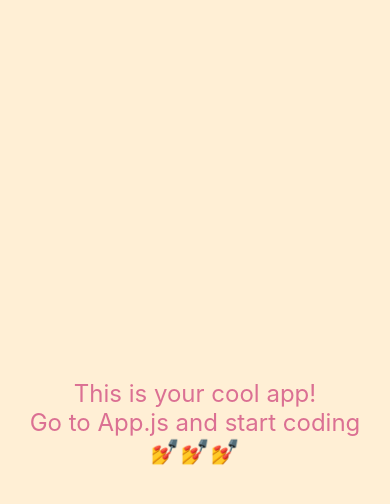
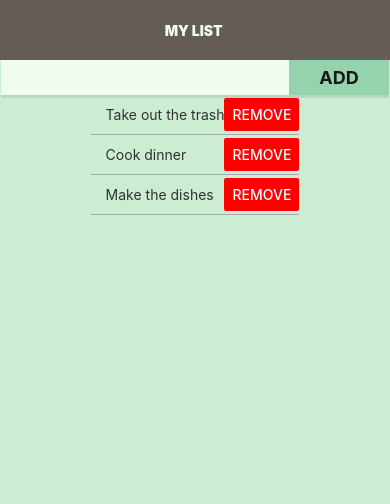
Before and after one commit to Technigo/project-react-native-app, a React Native app: screen / in a window 390 px wide. Shown: the top 504 px of the page. Built offline with nearby package versions, Linux system fonts and the light colour scheme.

Commit message:
added three components

```diff
--- a/App.js
+++ b/App.js
@@ -1,26 +1,100 @@
 import React from 'react'
-import styled from 'styled-components/native'
+import { Platform, StyleSheet, Text, View, FlatList } from 'react-native'
+import Header from './components/Header'
+import InputBar from './components/InputBar'
+import TodoItem from './components/TodoItem'
 
-const Container = styled.View`
-  flex: 1;
-  background-color: papayawhip;
-  justify-content: center;
-  align-items: center;
-`
+export default class App extends React.Component {
+  constructor () {
+    super()
 
-const Title = styled.Text`
-  font-size: 24px;
-  color: palevioletred;
-`
+    this.state = {
+      todoInput: '',
+      todos: [
+        { id: 0, title: 'Take out the trash', done: false},
+        { id: 1, title: 'Cook dinner', done: false},
+        { id: 2, title: 'Make the dishes', done: false},
+      ]
+    }
+  }
 
-const App = () => {
-  return (
-    <Container>
-      <Title>This is your cool app!</Title>
-      <Title>Go to App.js and start coding</Title>
-      <Title>💅💅💅</Title>
-    </Container>
-  )
+  addNewTodo () {
+    let todos = this.state.todos
+
+    todos.unshift({
+      id: todos.length + 1,
+      title: this.state.todoInput,
+      done: false
+    })
+
+    this.setState({
+      todos,
+      todoInput: ''
+    })
+  }
+
+  toggleDone (item) {
+    let todo = this.state.todos
+
+    todos = todos.map((todo) => {
+      if (todo.id == item.id) {
+        todo.done = !todo.done
+      }
+
+      return todo
+    })
+
+    this.setState({todos})
+  }
+
+  removeTodo (item) {
+    let todos = this.state.todos
+
+    todos = todos.filter((todo) => todo.id !== item.id)
+
+    this.setState({todos})
+  }
+
+  render () {
+    const statusbar = (Platform.OS === 'ios') ? <View style={styles.statusbar}></View> : <View></View>
+
+    return (
+    <View style={styles.container} >
+      {statusbar}
+
+      <Header title="My List" />
+
+      <InputBar
+      addNewTodo={() => this.addNewTodo()}
+      textChange={todoInput => this.setState({ todoInput })}
+      todoInput={this.state.todoInput}
+      />
+
+     <FlatList
+     data={this.state.todos}
+     extraData={this.state}
+     keyExtractor={(item, index) => index.toString()}
+     renderItem={ ({item, index}) => {
+      return (
+          <TodoItem todoItem={item} toggleDone={() => this.toggleDone(item)}
+          removeTodo={() => this.removeTodo(item)} />
+      )
+    }}
+    />
+    </View>
+ )
 }
+}
+  const styles = StyleSheet.create({
+    container: {
+      flex:1,
+      backgroundColor: '#ccedd2',
+      alignItems: 'center',
 
-export default App
+    },
+    statusbar: {
+      backgroundColor: 'black',
+      height: 20,
+    },
+
+  })
--- /dev/null
+++ b/components/Header.js
@@ -0,0 +1,28 @@
+import React from 'react'
+import { StyleSheet, Text, View } from 'react-native'
+
+const Header = (props) => {
+  return (
+    <View style={styles.header}>
+      <Text style={styles.title}>{ props.title } </Text>
+    </View>
+  )
+}
+
+const styles = StyleSheet.create({
+  header: {
+    backgroundColor: '#655c56',
+    height: 60,
+    width: '100%',
+    alignItems: 'center',
+    justifyContent: 'center',
+  },
+  title: {
+    color: '#effcef',
+    fontWeight: '900',
+    textTransform: 'uppercase',
+  }
+})
+
+
+export default Header
--- /dev/null
+++ b/components/InputBar.js
@@ -0,0 +1,47 @@
+import React from 'react'
+import { StyleSheet, Text, View, TextInput, TouchableOpacity } from 'react-native'
+
+
+const InputBar = (props) => {
+  return (
+    <View style={styles.inputContainer}>
+    <TextInput
+    style={styles.input}
+    onChangeText={(todoInput) => props.textChange(todoInput)}
+    value={props.todoInput}
+    />
+    <TouchableOpacity style={styles.addButton} onPress={props.addNewTodo} >
+      <Text style={styles.addButtonText}>ADD</Text>
+    </TouchableOpacity>
+    </View>
+  )
+}
+
+const styles = StyleSheet.create ({
+inputContainer: {
+  flexDirection: 'row',
+  justifyContent: 'space-around',
+  shadowOffset: { width: 0, height: 3 },
+  shadowColor: '#171717',
+  shadowOpacity: .1
+},
+input: {
+backgroundColor: '#effcef',
+flex: 1,
+fontSize: 18,
+height: 35
+},
+addButton: {
+  width: 100,
+  backgroundColor: '#94d3ac',
+  alignItems: 'center',
+  justifyContent: 'center',
+},
+addButtonText: {
+  color: '#171717',
+  fontSize: 18,
+  fontWeight: '700',
+}
+})
+
+export default InputBar
--- /dev/null
+++ b/components/TodoItem.js
@@ -0,0 +1,42 @@
+import React from 'react'
+import { StyleSheet, Text, Button, TouchableOpacity } from 'react-native'
+
+export default class TodoItem extends React.Component {
+    constructor (props) {
+        super(props)
+    }
+
+render () {
+    const todoItem = this.props.todoItem
+
+    return (
+        <TouchableOpacity
+        style={styles.todoItem}
+        onPress={() => this.props.toggleDone()}
+        >
+            <Text style={(todoItem.done) ? {color: '#AAAAAA'} : {color: '#313131'}}>
+                { todoItem.title }
+            </Text>
+
+            <Button
+            title="Remove"
+            color={(todoItem.done) ? 'rgba(200, 0, 0, 0.5)' : 'rgba(255, 0, 0, 1)' }
+            onPress={() => this.props.removeTodo()}
+            />
+        </TouchableOpacity>
+    )
+}
+}
+
+const styles = StyleSheet.create({
+   todoItem: {
+    width: '100%',
+    height: 40,
+    borderBottomColor: 'darkgrey',
+    borderBottomWidth: 1,
+    flexDirection: 'row',
+    alignItems: 'center',
+    justifyContent: 'space-between',
+    paddingLeft: 15,
+   }
+})
```
